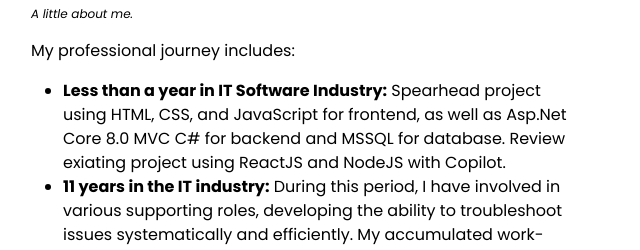
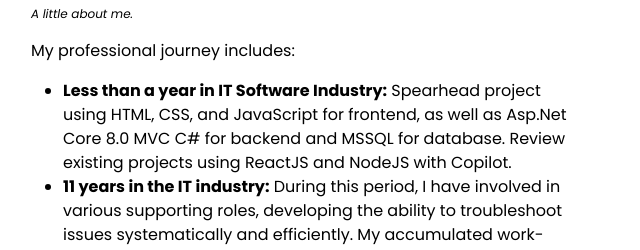
Before and after one commit to bong033/portfolio, a plain HTML site: page index.html in a window 1280 px wide. Shown: the part 187-437 px from the top of the page, 621-1261 px from the left. Drawn offline with nearby package versions, Linux system fonts and the light colour scheme.

Commit message:
Update index.html

```diff
--- a/index.html
+++ b/index.html
@@ -89,7 +89,7 @@
                 <ul>
                     <li>
                         <strong>Less than a year in IT Software Industry:</strong>
-                        Spearhead project using HTML, CSS, and JavaScript for frontend, as well as Asp.Net Core 8.0 MVC C# for backend and MSSQL for database. Review exiating project using ReactJS and NodeJS with Copilot.
+                        Spearhead project using HTML, CSS, and JavaScript for frontend, as well as Asp.Net Core 8.0 MVC C# for backend and MSSQL for database. Review existing projects using ReactJS and NodeJS with Copilot.
                     </li>
                     <li>
                         <strong>11 years in the IT industry:</strong>
```
